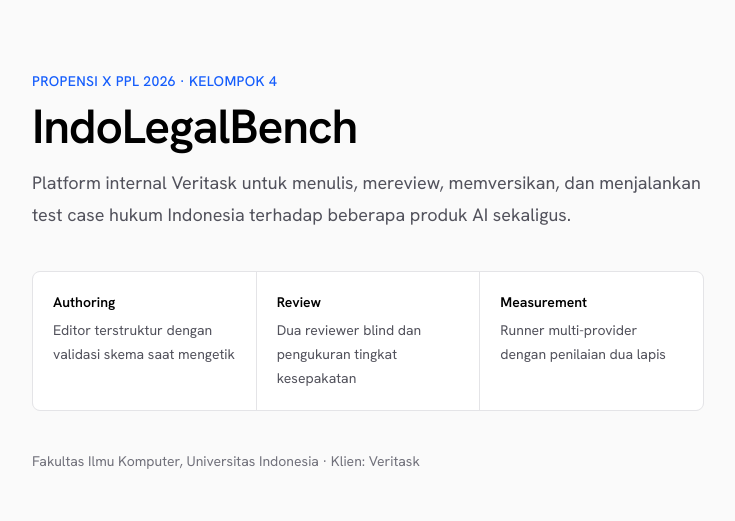
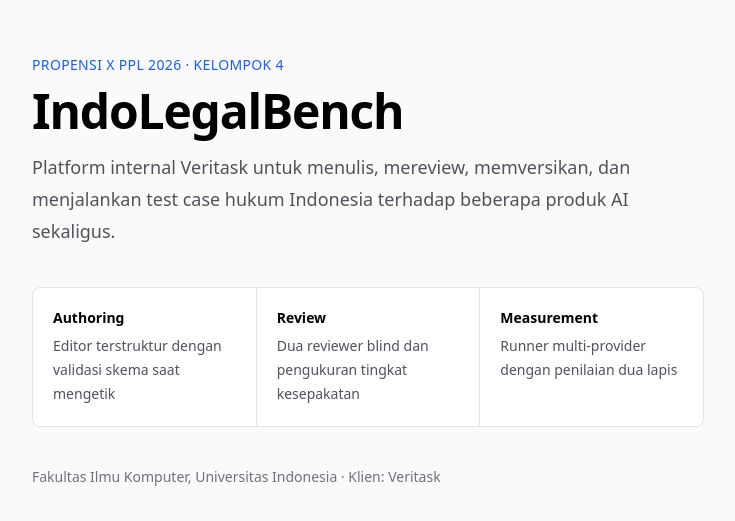
Before and after one commit to veritaskai-labs/IndoLegalBench-client, a Next.js app: page / in a window 1280 px wide. Shown: the part 129-650 px from the top of the page, without its empty margins (272-1007 px from the left). Built offline with nearby package versions, Linux system fonts and the light colour scheme.

Commit message:
fix(build): SCRUM-255 SCRUM-374 bundle fonts for reproducible builds

```diff
--- a/package.json
+++ b/package.json
@@ -15,6 +15,8 @@
     "gen:zod": "node scripts/gen-zod.mjs"
   },
   "dependencies": {
+    "@fontsource-variable/hanken-grotesk": "5.3.0",
+    "@fontsource-variable/source-serif-4": "5.3.1",
     "mermaid": "^12.3.0",
     "next": "16.3.4",
     "react": "19.2.8",
--- a/src/app/globals.css
+++ b/src/app/globals.css
@@ -1,4 +1,6 @@
 @import "tailwindcss";
+@import "@fontsource-variable/hanken-grotesk";
+@import "@fontsource-variable/source-serif-4";
 
 /* Design tokens, copied from the approved prototype (Final UI ILB). Light mode only. */
 :root {
@@ -62,8 +64,8 @@
   --color-disabled-bg: var(--disabled-bg);
   --color-disabled-ink: var(--disabled-ink);
 
-  --font-sans: var(--font-hanken-grotesk), ui-sans-serif, system-ui, sans-serif;
-  --font-serif: var(--font-source-serif), Georgia, Cambria, serif;
+  --font-sans: "Hanken Grotesk Variable", ui-sans-serif, system-ui, sans-serif;
+  --font-serif: "Source Serif 4 Variable", Georgia, Cambria, serif;
   --font-mono: ui-monospace, SFMono-Regular, Menlo, Consolas, monospace;
 
   --radius-control: 8px;
--- a/src/app/layout.tsx
+++ b/src/app/layout.tsx
@@ -1,18 +1,5 @@
 import type { Metadata } from "next";
-import { Hanken_Grotesk, Source_Serif_4 } from "next/font/google";
 import "./globals.css";
-
-const hankenGrotesk = Hanken_Grotesk({
-  variable: "--font-hanken-grotesk",
-  subsets: ["latin"],
-  weight: ["400", "500", "600", "700"],
-});
-
-const sourceSerif = Source_Serif_4({
-  variable: "--font-source-serif",
-  subsets: ["latin"],
-  weight: ["400", "500"],
-});
 
 export const metadata: Metadata = {
   title: "IndoLegalBench",
@@ -21,10 +8,7 @@ export const metadata: Metadata = {
 
 export default function RootLayout({ children }: LayoutProps<"/">) {
   return (
-    <html
-      lang="en"
-      className={`${hankenGrotesk.variable} ${sourceSerif.variable} h-full antialiased`}
-    >
+    <html lang="en" className="h-full antialiased">
       <body className="min-h-full flex flex-col">{children}</body>
     </html>
   );
```
Also changed, not shown: 2 other files (tests, documents, lock files or other folders).
